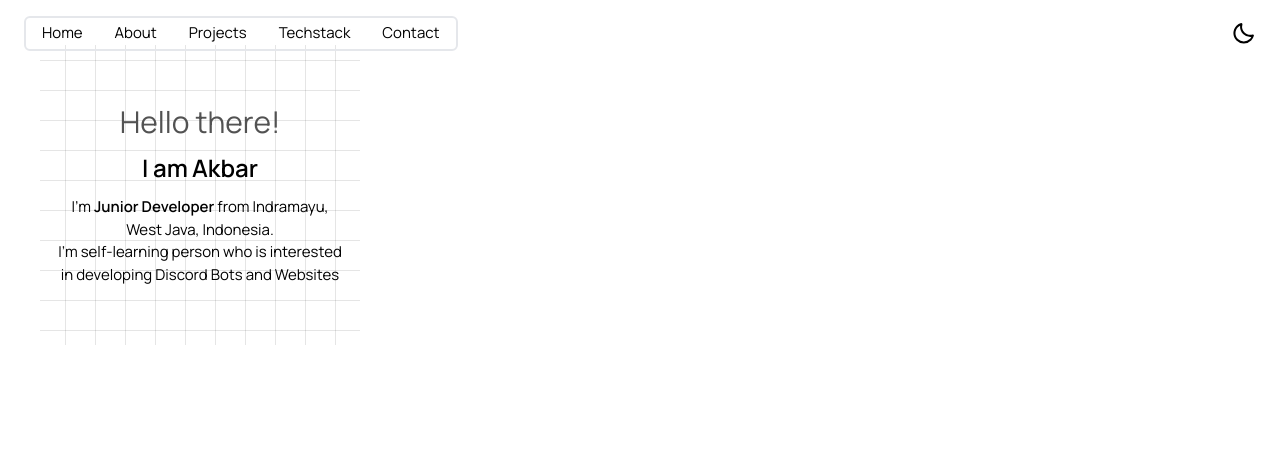
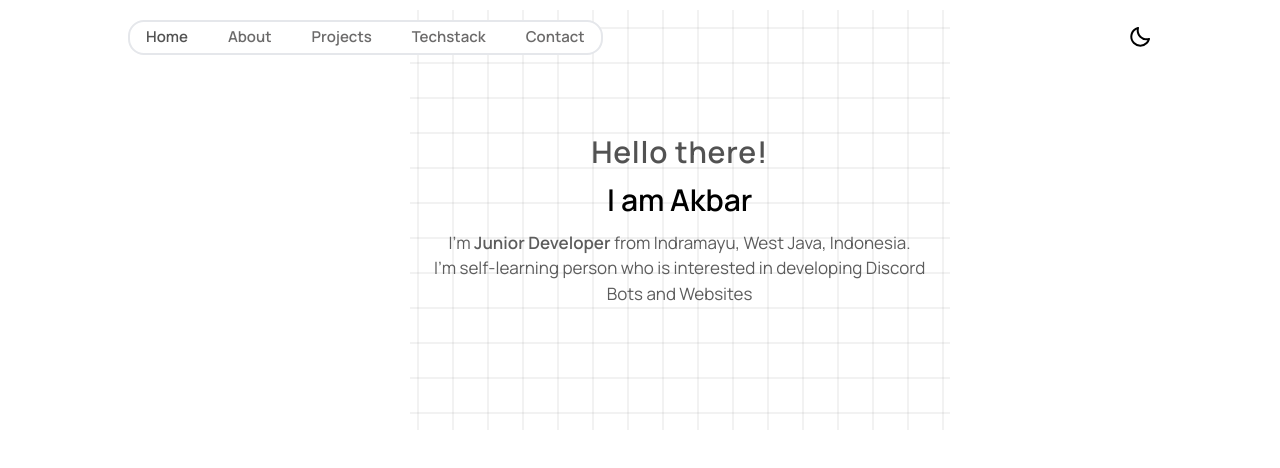
Before and after one commit to akbarryyan/porto-akbar, a React (Vite) app: page / in a window 1280 px wide. Shown: the top 468 px of the page. Built offline with nearby package versions, Linux system fonts and the light colour scheme.

Commit message:
Update Navbar, Home

```diff
--- a/src/assets/Home.css
+++ b/src/assets/Home.css
@@ -2,12 +2,62 @@
   content: "";
   position: absolute;
   width: 320px;
-  height: 300px;
+  height: 400px;
   background-image: linear-gradient(rgba(0, 0, 0, 0.1) 1px, transparent 1px),
     linear-gradient(90deg, rgba(0, 0, 0, 0.1) 1px, transparent 1px);
   background-size: 30px 30px;
   background-position: center;
   z-index: -1;
   left: 40px;
-  top: 45px;
+  top: 48px;
+  animation: moveGrid 5s infinite linear;
 }
+
+/* Animasi grid tetap berjalan */
+/* @keyframes moveGrid {
+  0% {
+    background-position: center;
+  }
+  50% {
+    background-position: calc(50% + 22px) calc(50% + 22px);
+  }
+  100% {
+    background-position: center;
+  }
+} */
+
+/* Responsiveness */
+
+/* Ukuran layar >= 640px (sm) */
+@media (min-width: 640px) {
+  #background {
+    width: 480px;
+    height: 400px;
+    background-size: 35px 35px; /* Grid lebih besar */
+    left: 90px;
+    top: 50px;
+  }
+}
+
+/* Ukuran layar >= 768px (md) */
+@media (min-width: 768px) {
+  #background {
+    width: 480px;
+    height: 400px;
+    background-size: 40px 40px;
+    left: 140px;
+    top: 60px;
+  }
+}
+
+/* Ukuran layar >= 1024px (lg) */
+@media (min-width: 1024px) {
+  #background {
+    width: 540px;
+    height: 420px;
+    background-size: 35px 35px;
+    left: 32%;
+    top: 10px;
+    animation: none;
+  }
+}
--- a/src/components/Home.jsx
+++ b/src/components/Home.jsx
@@ -12,16 +12,18 @@ function Home() {
       id="background"
     >
       <div>
-        <h1 className="text-3xl text-[#525252]">Hello there!</h1>
+        <h1 className="text-3xl text-[#525252] tracking-wide font-semibold">
+          Hello there!
+        </h1>
         <BlurText
           text="I am Akbar"
           delay={250}
           animateBy="words"
           direction="top"
           onAnimationComplete={handleAnimationComplete}
-          className="text-2xl font-semibold flex justify-center items-center my-3"
+          className="text-3xl font-semibold flex justify-center items-center my-3"
         />
-        <p className="text-[15px]">
+        <p className="text-[15px] text-[#5C5C5C] lg:text-[17px]">
           I&apos;m <span className="font-semibold">Junior Developer</span> from
           Indramayu, West Java, Indonesia. <br />
           I&apos;m self-learning person who is interested in developing Discord
--- a/src/components/Navbar.jsx
+++ b/src/components/Navbar.jsx
@@ -1,19 +1,42 @@
 import { BiMoon } from "react-icons/bi";
-import { BiAlignLeft } from "react-icons/bi";
+import { BiMenuAltLeft } from "react-icons/bi";
+import { BiX } from "react-icons/bi";
 
 function Navbar() {
   return (
     <div className="bg-#FFFFFF">
-      <nav className="flex justify-between items-center py-4 px-6">
-        <BiAlignLeft className="text-[22px] cursor-pointer md:hidden" />
-        <ul className="gap-8 bg-#FFFFFF py-1 px-4 rounded-md border-2 border-[#E5E7EB] hidden md:flex">
-          <li className="text-[15px] cursor-pointer">Home</li>
-          <li className="text-[15px] cursor-pointer">About</li>
-          <li className="text-[15px] cursor-pointer">Projects</li>
-          <li className="text-[15px] cursor-pointer">Techstack</li>
-          <li className="text-[15px] cursor-pointer">Contact</li>
+      <nav className="flex justify-between items-center py-4 px-6 lg:px-32 lg:py-5">
+        <BiMenuAltLeft className="text-[20px] cursor-pointer md:hidden" />
+        <BiX className="text-[20px] cursor-pointer hidden" />
+        <ul className="gap-8 lg:gap-10 bg-[#FFFFFF] py-1 px-4 rounded-2xl border-2 border-[#E5E7EB] hidden md:flex">
+          <li className="text-[15px] text-[#525252] font-semibold cursor-pointer underline-offset-4 hover:underline hover:text-neutral-800">
+            Home
+          </li>
+          <li className="text-[15px] text-[#6b6a6a] font-semibold cursor-pointer underline-offset-4 hover:underline hover:text-neutral-800">
+            About
+          </li>
+          <li className="text-[15px] text-[#6b6a6a] font-semibold cursor-pointer underline-offset-4 hover:underline hover:text-neutral-800">
+            Projects
+          </li>
+          <li className="text-[15px] text-[#6b6a6a] font-semibold cursor-pointer underline-offset-4 hover:underline hover:text-neutral-800">
+            Techstack
+          </li>
+          <li className="text-[15px] text-[#6b6a6a] font-semibold cursor-pointer underline-offset-4 hover:underline hover:text-neutral-800">
+            Contact
+          </li>
         </ul>
-        <BiMoon className="text-[22px] md:text-[25px] cursor-pointer" />
+        <div className="flex items-center gap-10 md:hidden">
+          <ul className="gap-8 flex">
+            <li className="cursor-pointer text-[14px] text-[#5C5C5C] font-semibold underline-offset-4 hover:underline hover:text-neutral-800">
+              Home
+            </li>
+            <li className="cursor-pointer text-[14px] text-[#5C5C5C] font-semibold underline-offset-4 hover:underline hover:text-neutral-800">
+              Projects
+            </li>
+          </ul>
+          <BiMoon className="text-[20px] md:text-[25px] cursor-pointer" />
+        </div>
+        <BiMoon className="text-[24px] cursor-pointer hidden lg:flex" />
       </nav>
     </div>
   );
```
